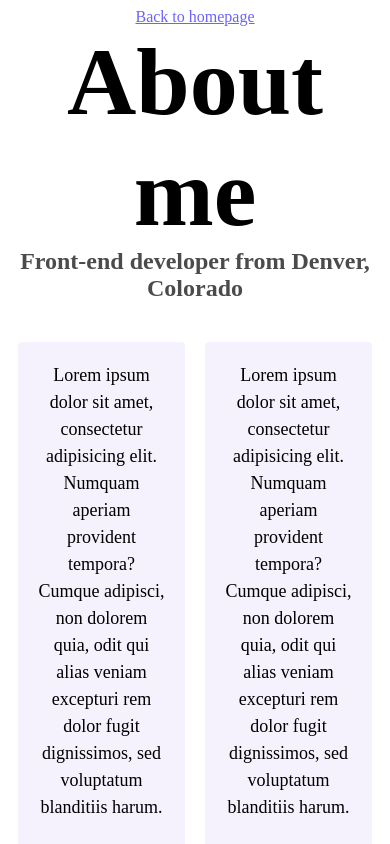
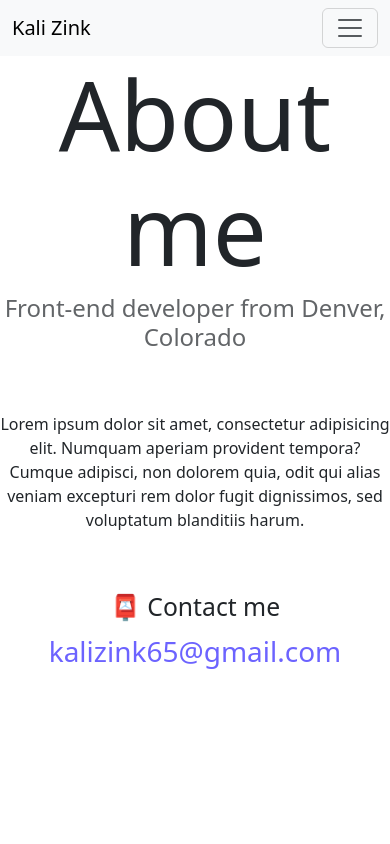
Before and after one commit to kalizink/advanced-bootstrap, a website: page about.html in a window 390 px wide. Shown: the top 844 px of the page. Drawn offline with nearby package versions, Linux system fonts and the light colour scheme.

Commit message:
Formatted about page

```diff
--- a/about.html
+++ b/about.html
@@ -4,39 +4,60 @@
 		<meta charset="UTF-8" />
 		<meta http-equiv="X-UA-Compatible" content="IE=edge" />
 		<meta name="viewport" content="width=device-width, initial-scale=1.0" />
-		<link rel="stylesheet" href="style.css" />
+		<link rel="stylesheet" href="src/style.css" />
+		<link
+			href="https://cdn.jsdelivr.net/npm/bootstrap@5.3.2/dist/css/bootstrap.min.css"
+			rel="stylesheet"
+			integrity="sha384-T3c6CoIi6uLrA9TneNEoa7RxnatzjcDSCmG1MXxSR1GAsXEV/Dwwykc2MPK8M2HN"
+			crossorigin="anonymous" />
+		<script
+			src="https://cdn.jsdelivr.net/npm/bootstrap@5.3.2/dist/js/bootstrap.bundle.min.js"
+			integrity="sha384-C6RzsynM9kWDrMNeT87bh95OGNyZPhcTNXj1NW7RuBCsyN/o0jlpcV8Qyq46cDfL"
+			crossorigin="anonymous"></script>
 		<title>About Kali</title>
 	</head>
 	<body>
-		<a href="index.html" class="homepage-link">Back to homepage</a>
-		<h1>About me</h1>
-		<h3>Front-end developer from Denver, Colorado</h3>
+		<!-- // Nav bar // -->
+
+		<nav class="navbar navbar-expand-lg bg-body-tertiary">
+			<div class="container-fluid">
+				<a class="navbar-brand" href="#">Kali Zink</a>
+				<button
+					class="navbar-toggler"
+					type="button"
+					data-bs-toggle="collapse"
+					data-bs-target="#navbarNavAltMarkup"
+					aria-controls="navbarNavAltMarkup"
+					aria-expanded="false"
+					aria-label="Toggle navigation">
+					<span class="navbar-toggler-icon"></span>
+				</button>
+				<div class="collapse navbar-collapse" id="navbarNavAltMarkup">
+					<div class="navbar-nav">
+						<a class="nav-link active" aria-current="page" href="index.html"
+							>Home</a
+						>
+
+						<a class="nav-link" href="about.html">About me</a>
+						<a class="nav-link" href="about.html#contact">Contact me</a>
+					</div>
+				</div>
+			</div>
+		</nav>
+		<!-- //Nav bar end// -->
+		<h1 class="about-h2">About me</h1>
+		<h3 class="text-center about-h3">
+			Front-end developer from Denver, Colorado
+		</h3>
 		<div class="about-paragraphs">
-			<p>
+			<div class="about-paragraphs text-center">
 				Lorem ipsum dolor sit amet, consectetur adipisicing elit. Numquam
 				aperiam provident tempora? Cumque adipisci, non dolorem quia, odit qui
 				alias veniam excepturi rem dolor fugit dignissimos, sed voluptatum
 				blanditiis harum.
-				<br />
-				<br />
-				Lorem ipsum dolor sit amet, consectetur adipisicing elit. Numquam
-				aperiam provident tempora? Cumque adipisci, non dolorem quia, odit qui
-				alias veniam excepturi rem dolor fugit dignissimos, sed voluptatum
-				blanditiis harum.
-			</p>
-			<p>
-				Lorem ipsum dolor sit amet, consectetur adipisicing elit. Numquam
-				aperiam provident tempora? Cumque adipisci, non dolorem quia, odit qui
-				alias veniam excepturi rem dolor fugit dignissimos, sed voluptatum
-				blanditiis harum.
-				<br />
-				<br />
-				Lorem ipsum dolor sit amet, consectetur adipisicing elit. Numquam
-				aperiam provident tempora? Cumque adipisci, non dolorem quia, odit qui
-				alias veniam excepturi rem dolor fugit dignissimos, sed voluptatum
-				blanditiis harum.
-			</p>
+			</div>
 		</div>
+
 		<div id="contact">
 			<h2>📮 Contact me</h2>
 			<a href="mailto:[email]" class="email-link">kalizink65@gmail.com</a>
--- a/src/style.css
+++ b/src/style.css
@@ -3,8 +3,6 @@
 	--secondary-color: #f5f2fe;
 	--box-shadow: 0 5px 10px rgba(0, 0, 0, 0.3);
 }
-
-
 
 h1,
 h2,
@@ -105,4 +103,16 @@ p {
 	background: var(--primary-color);
 	box-shadow: var(--box-shadow);
 	color: white;
+	text-align: center;
 }
+.addMargin {
+	margin-top: 20px;
+	margin-bottom: 20px;
+}
+.about-h2 {
+	font-size: 96px;
+}
+.about-h3 {
+	font-size: 24px;
+	opacity: 0.7;
+}
```
Also changed, not shown: index.html (+29 -9 lines).
